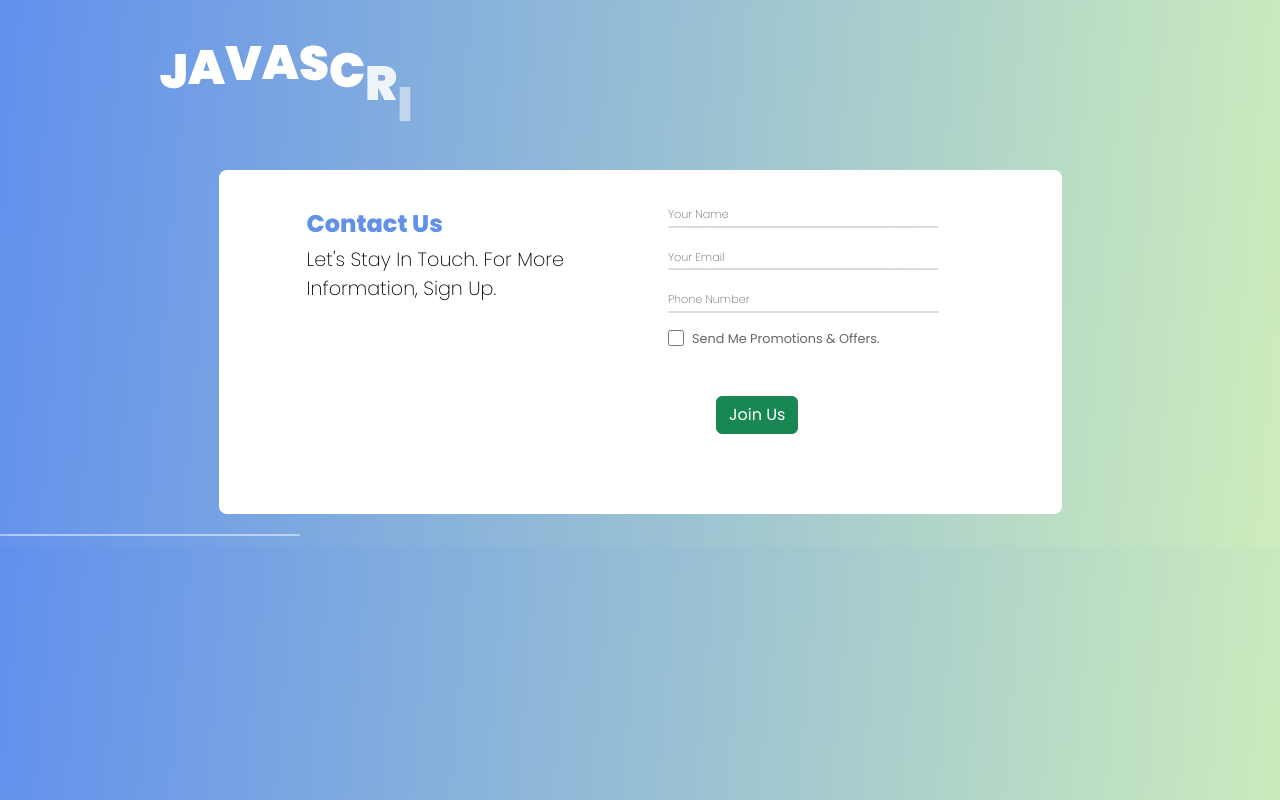
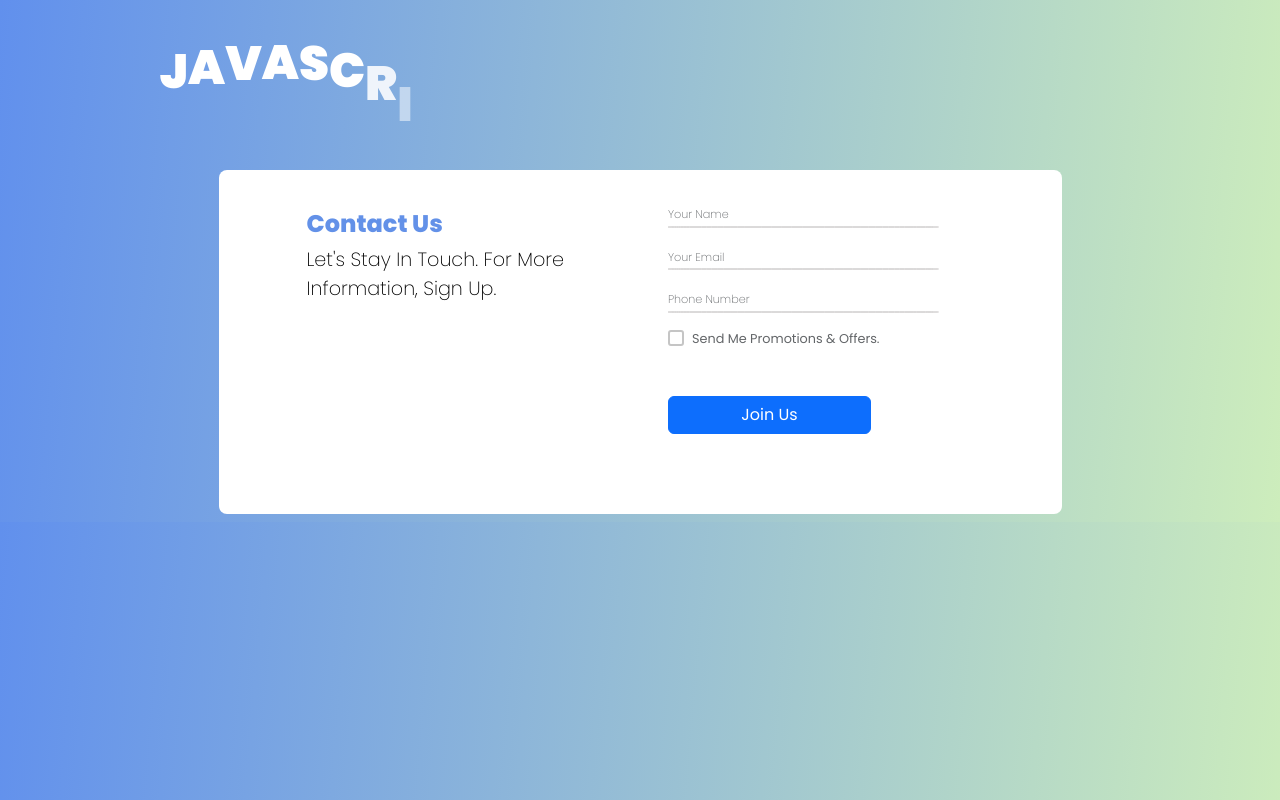
Before and after one commit to rakib-hasan-78/javascript-form-animation-GSAP-, a plain HTML site: page index.html in a window 1280 px wide. Drawn offline with nearby package versions, Linux system fonts and the light colour scheme.

Commit message:
style done

```diff
--- a/assets/style/index.css
+++ b/assets/style/index.css
@@ -85,10 +85,8 @@ h1{
 }
 
 .checkbox {
-    opacity: 1;
+    opacity:0;
     cursor: pointer;
-    z-index: 3; /* Ensure checkbox is above other elements */
-    pointer-events: all; /* Make sure it's clickable */
 }
 
 .promotions {
@@ -102,6 +100,8 @@ h1{
     width: 1rem;
     height: 1rem;
     border-radius: 3px;
+    border: 2px solid #c5c5c5;
+    overflow: hidden;
 }
 
 .checkmark,
@@ -111,5 +111,27 @@ h1{
     left: 0;
     width: 100%;
     height: 100%;
-    border: 2px solid red !important;
+    border: 2px solid red;
+    z-index:2;
 }
+.button-container{
+    display: flex;
+    justify-content: flex-start;
+}
+.checkbox-fill{
+    position: absolute;
+    width: 100%;
+    height: 100%;
+    top: 100%;
+    background: #6190ed;
+}
+.tick-mark{
+    position: absolute;
+    top: 45%;
+    left: 50%;
+    transform: translate(-50%, -60%) scale(.78);
+    -webkit-transform: translate(-50%, -60%) scale(.78);
+    -moz-transform: translate(-50%, -60%) scale(.78);
+    -ms-transform: translate(-50%, -60%) scale(.78);
+    -o-transform: translate(-50%, -60%) scale(.78);
+}
--- a/index.html
+++ b/index.html
@@ -59,7 +59,7 @@
                                                 <span class="check-mark"></span>
                                                 <div class="checkbox-fill"></div>
                                                 <input type="checkbox" name="" id="" class="checkbox">
-                                                <svg width="19" height="19" viewBox="0 0 19 19" fill="none" xmlns="http://www.w3.org/2000/svg" class="tick-mark">
+                                                <svg width="17" height="19" viewBox="0 0 19 19" fill="none" xmlns="http://www.w3.org/2000/svg" class="tick-mark">
                                                     <path d="M3 11.338L9.50926 19L22 3" stroke="white" stroke-width="3"/>
                                                 </svg>
 
@@ -68,8 +68,8 @@
                                          </div>
                                     </div>
                                      <!-- button container  -->
-                                      <div class="button-container m-5">
-                                        <button class="btn btn-success text-capitalize text-bolder text-white">join us</button>
+                                      <div class="mt-5 mb-5">
+                                        <button class="btn btn-primary text-capitalize text-bolder text-white w-75">join us</button>
                                     </div>
                                 </div>
                             </div>
@@ -87,6 +87,7 @@
 </html>
 
 
-<svg width="300" height="2" viewBox="0 0 300 1" fill="none" xmlns="http://www.w3.org/2000/svg">
+<!-- <svg width="300" height="2" viewBox="0 0 300 1" fill="none" xmlns="http://www.w3.org/2000/svg">
     <path d="M0 0.5C0 0.5 13.5 0.5 149.5 0.5C285.5 0.5 300 0.5 300 0.5" stroke="white"/>
 </svg>
+     -->
```
